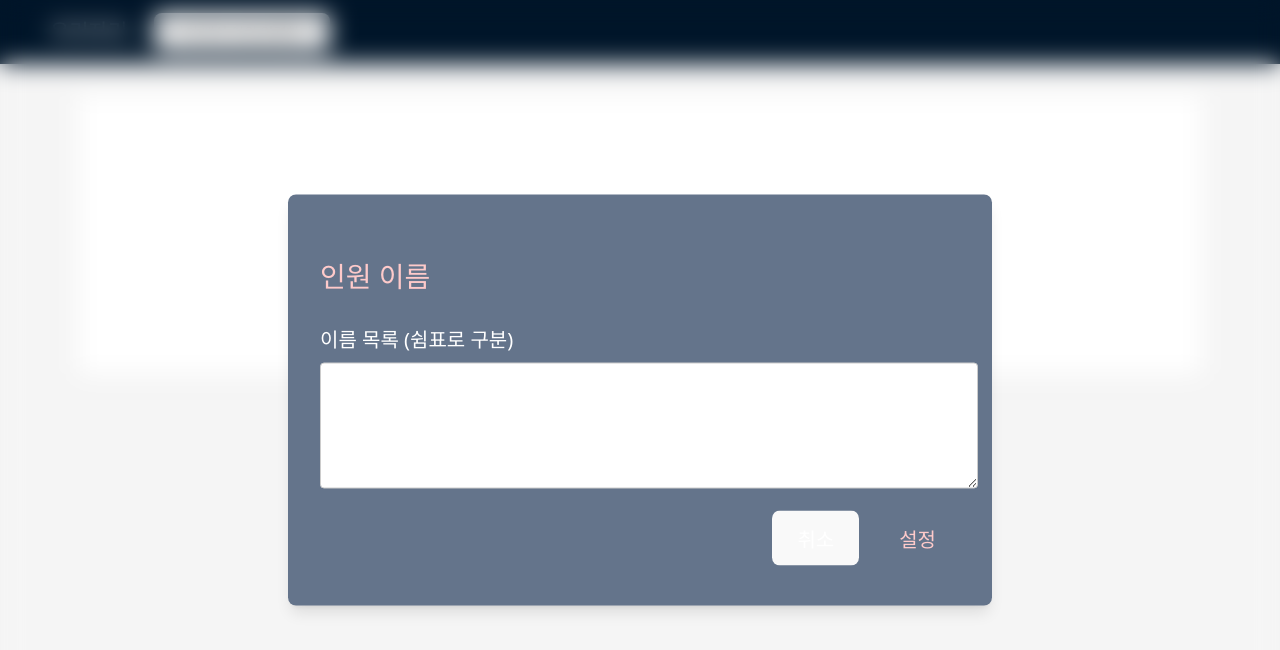
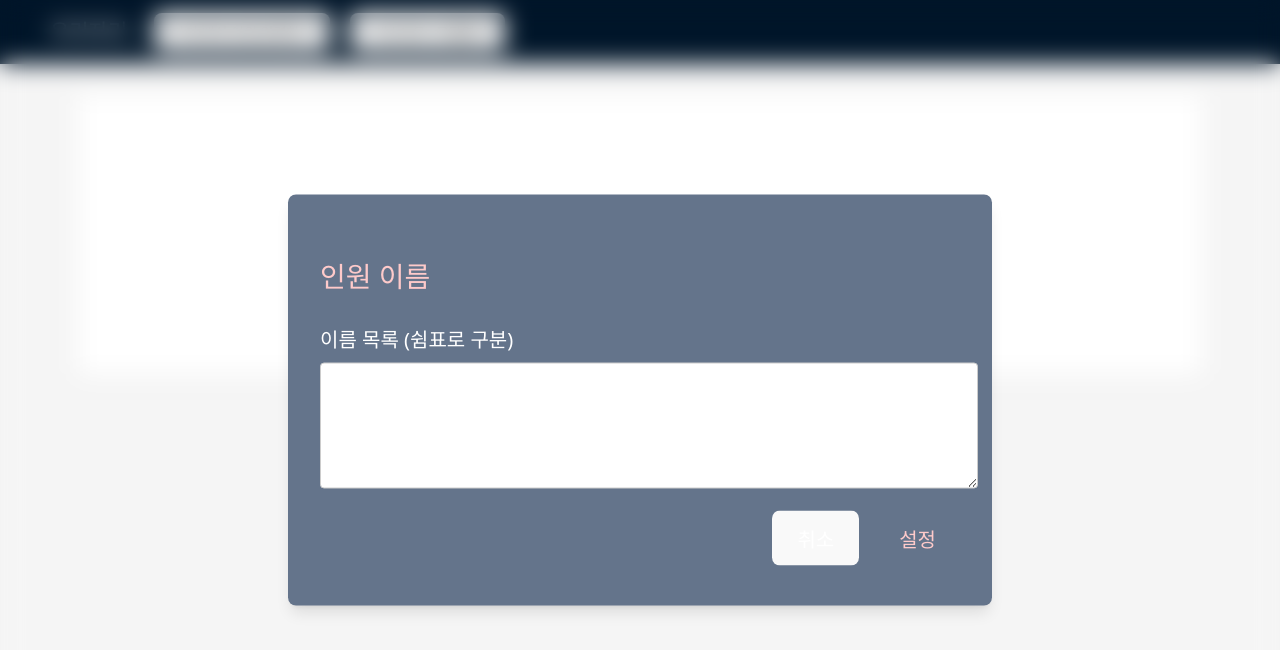
Before and after one commit to JBL28/Woori_Jari, a React (Vite) app: page / in a window 1280 px wide. Shown: the top 650 px of the page. Built offline with nearby package versions, Linux system fonts and the light colour scheme.

Commit message:
[fix] merge conflict 수정

```diff
--- a/src/components/MyHeader.jsx
+++ b/src/components/MyHeader.jsx
@@ -10,6 +10,7 @@ const { Header } = Layout;
 
 const MyHeader = ({list, onChangeList }) => {
     const [openModal, setOpenModal] = useState(true);
+    const [openSecondModal, open] = useState(false);
 
     return (
         <ul style={{ margin: '0', padding: '0' }}>
@@ -24,10 +25,18 @@ const MyHeader = ({list, onChangeList }) => {
                             <NameForm
                                 list = {list}
                                 onChangeList={(newNames) => {
-                                    onChangeList(() => [...newNames]); // ✅ 기존 리스트에 추가
+                                    onChangeList(() => [...newNames]); //npm ✅ 기존 리스트에 추가
                                 }}
                                 onClose={setOpenModal}
                             />
+                        </Modal>,
+                        document.getElementById('asideRoot')
+                    )}
+                <button onClick={() => open(true)} style={{marginLeft: '20px'}}>-테스트용- 모달열기</button>
+                {openSecondModal &&
+                    createPortal(
+                        <Modal onClose={() => open(false)}>
+                            <DragAndDropForm />
                         </Modal>,
                         document.getElementById('asideRoot')
                     )}
```
